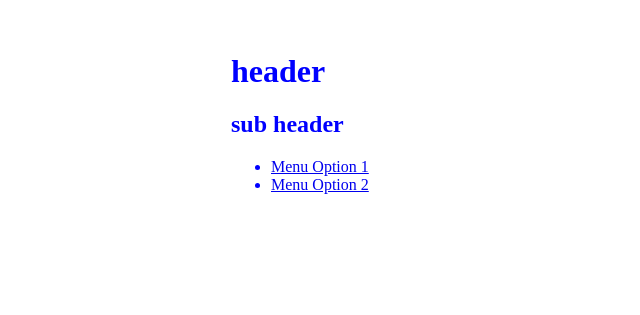
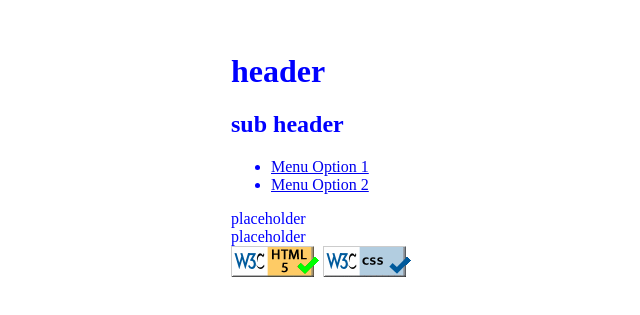
Before and after one commit to wolfbaj/wolfbaj.github.io, a plain HTML site: page index.html in a window 1280 px wide. Shown: the part 247-562 px from the top of the page, without its empty margins (69-709 px from the left). Drawn offline with Linux system fonts and the light colour scheme.

Commit message:
Update index.html

```diff
--- a/index.html
+++ b/index.html
@@ -16,5 +16,17 @@
             <li><a href="#">Menu Option 2</a></li>
         </ul>
 		</nav>
+		<footer>
+			placeholder
+			<br/>placeholder
+			<br/>
+			<a href="http://validator.w3.org/check?uri=referer" style = "text-decoration: none">
+			  <img src="images/html_validation_button.gif" alt="Validate HTML" />
+			</a>
+
+			<a href="http://jigsaw.w3.org/css-validator/check/referer" style = "text-decoration: none">
+			 <img src="images/validation_button_css_rectangle_blue.gif" alt="Validate CSS" />
+			</a>
+		</footer>
 	</body>
 </html>
```
